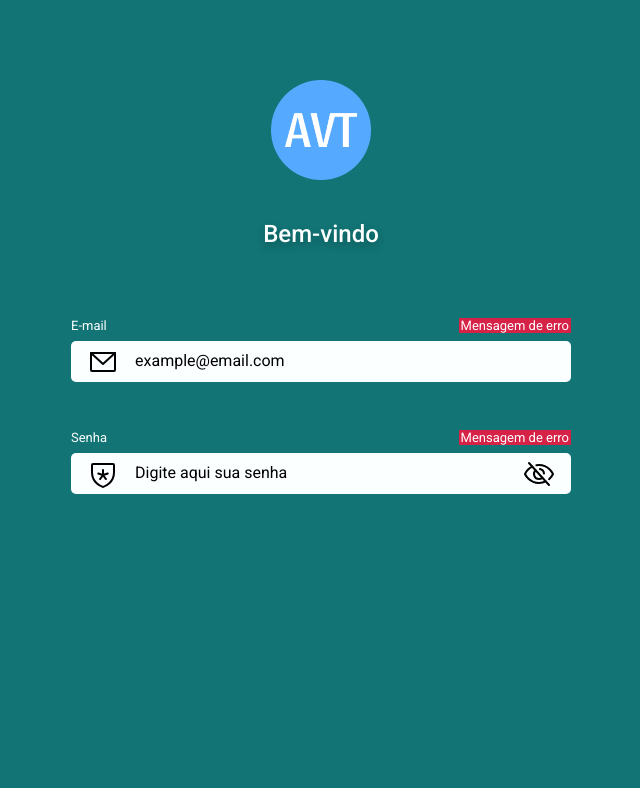
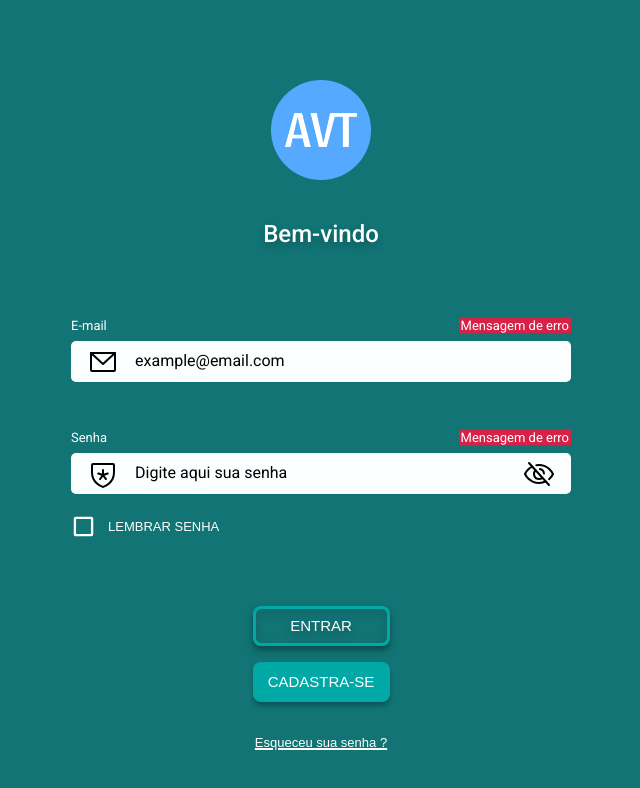
Before and after one commit to gabrielSanovis/Avante-Pipeline, a React (Vite) app: page / in a window 1280 px wide. Shown: the top 788 px of the page, without its empty margins (319-959 px from the left). Built offline with nearby package versions, Linux system fonts and the light colour scheme.

Commit message:
create form and add flex in input

```diff
--- a/src/components/Field/styles.ts
+++ b/src/components/Field/styles.ts
@@ -5,7 +5,7 @@ export const FieldArea = styled.div`
     display: flex;
     flex-direction: column;
     row-gap: 8px;
-    width: 100%;
+    flex: 1;
 `;
 
 export const FieldHeader = styled.div`
--- a/src/pages/SignIn/index.tsx
+++ b/src/pages/SignIn/index.tsx
@@ -4,18 +4,27 @@ import {
     Logo,
     Container,
     WelcomeText,
+    Form,
     FieldWrapper,
-    ChangeButton
+    ChangeButton,
+    RememberButton,
+    RememberPasswordText,
+    ButtonsWrapper,
+    ForgotPassword
 } from './styles';
-import { EnvelopeSimple, Eye, EyeSlash, ShieldStar } from "phosphor-react";
+import { EnvelopeSimple, Eye, EyeSlash, ShieldStar, CheckSquare, Square } from "phosphor-react";
 import { ThemeProvider } from 'styled-components'
 import { theme } from '../../style/theme';
 import { words } from './mock';
 import { Field } from '../../components/Field';
+import { Button } from '../../components/Button';
 export function SignIn() {
     const [safety, setSafety] = useReducer((state: boolean) => {
         return !state
     }, true)
+    const [rememberPassword, setRememberPassword] = useReducer((state: boolean) => {
+        return !state
+    }, false)
     return (
         <>
             <Reset />
@@ -23,7 +32,7 @@ export function SignIn() {
                 <Container>
                     <Logo />
                     <WelcomeText>{words.welcomeText.pt}</WelcomeText>
-
+                    <Form>
                         <FieldWrapper>
                             <Field.Root label="E-mail" errorMessage="Mensagem de erro">
                                 <Field.Icon>
@@ -39,13 +48,23 @@ export function SignIn() {
                                     <ShieldStar />
                                 </Field.Icon>
                                 <Field.Input placeholder='Digite aqui sua senha' type={safety ? "password" : "text"} />
-                            <ChangeButton onClick={() => setSafety()}>
+                                <ChangeButton onClick={() => setSafety()} type="button">
                                     <Field.Icon>
                                         {safety ? <EyeSlash /> : <Eye />}
                                     </Field.Icon>
                                 </ChangeButton>
                             </Field.Root>
+                            <RememberButton onClick={() => setRememberPassword()} type="button">
+                                {rememberPassword ? <CheckSquare size={25} weight="bold" color='white' /> : <Square size={25} weight="bold" color='white' />}
+                                <RememberPasswordText>Lembrar senha</RememberPasswordText>
+                            </RememberButton>
                         </FieldWrapper>
+                        <ButtonsWrapper>
+                            <Button larger="sm" variant='outline' type='submit'>Entrar</Button>
+                            <Button larger="sm" variant='fill' type='button'>Cadastra-se</Button>
+                            <ForgotPassword type='button'>Esqueceu sua senha ?</ForgotPassword>
+                        </ButtonsWrapper>
+                    </Form>
                 </Container>
             </ThemeProvider>
         </>
--- a/src/pages/SignIn/styles.ts
+++ b/src/pages/SignIn/styles.ts
@@ -1,4 +1,4 @@
-import styled from 'styled-components'
+import styled, {css} from 'styled-components'
 
 export const Container = styled.div`
     display: flex;
@@ -27,10 +27,17 @@ export const WelcomeText = styled.h3`
     margin-bottom: ${70/16}rem;
 `;
 
+export const Form = styled.form`
+    width: 90%;
+    display: flex;
+    row-gap: ${48/16}rem;
+    flex-direction: column;
+    align-items: center;
+`;
+
 export const FieldWrapper = styled.div`
-    width: 90%;
+    width: 100%;
     max-width: 500px;
-    margin-bottom: ${48/16}rem;
 `;
 
 export const ChangeButton = styled.button`
@@ -48,3 +55,48 @@ export const ChangeButton = styled.button`
         background-color: rgba(0, 0, 0, 0.1);
     }
 `;
+
+export const RememberButton = styled.button`
+border: none;
+    padding: 0;
+    color: transparent;
+    background-color: transparent;
+    cursor: pointer;
+    height: 32px;
+    :focus {
+        outline: none;
+    }
+    display: flex;
+    align-items: center;
+    column-gap: 12px;
+    margin-top: 16px;
+    margin-bottom: ${16/16}rem;
+`;
+
+export const RememberPasswordText = styled.p`
+    font-weight: ${({ theme: { fonts } }) => fonts.weight.regular};
+    font-size: 13px;
+    line-height: 15px;
+    color: ${({ theme: { white } }) => white.colors.WHITE[900]};
+    text-transform: uppercase;
+`;
+
+export const ButtonsWrapper = styled.div`
+    display: flex;
+    flex-direction: column;
+    row-gap: 16px;
+    align-items: center;
+`;
+
+
+export const ForgotPassword = styled.button`
+    margin-top: 16px;
+    text-decoration: underline 2px ${({ theme: { white } }) => white.colors.WHITE[900]};
+    color: ${({ theme: { white } }) => white.colors.WHITE[900]};
+    font-weight: ${({ theme: { fonts } }) => fonts.weight.regular};
+    font-size: 13px;
+    background-color: transparent;
+    outline: none;
+    border: none;
+    cursor: pointer;
+`
```
Lines whose indentation alone changed are shown as unchanged.
